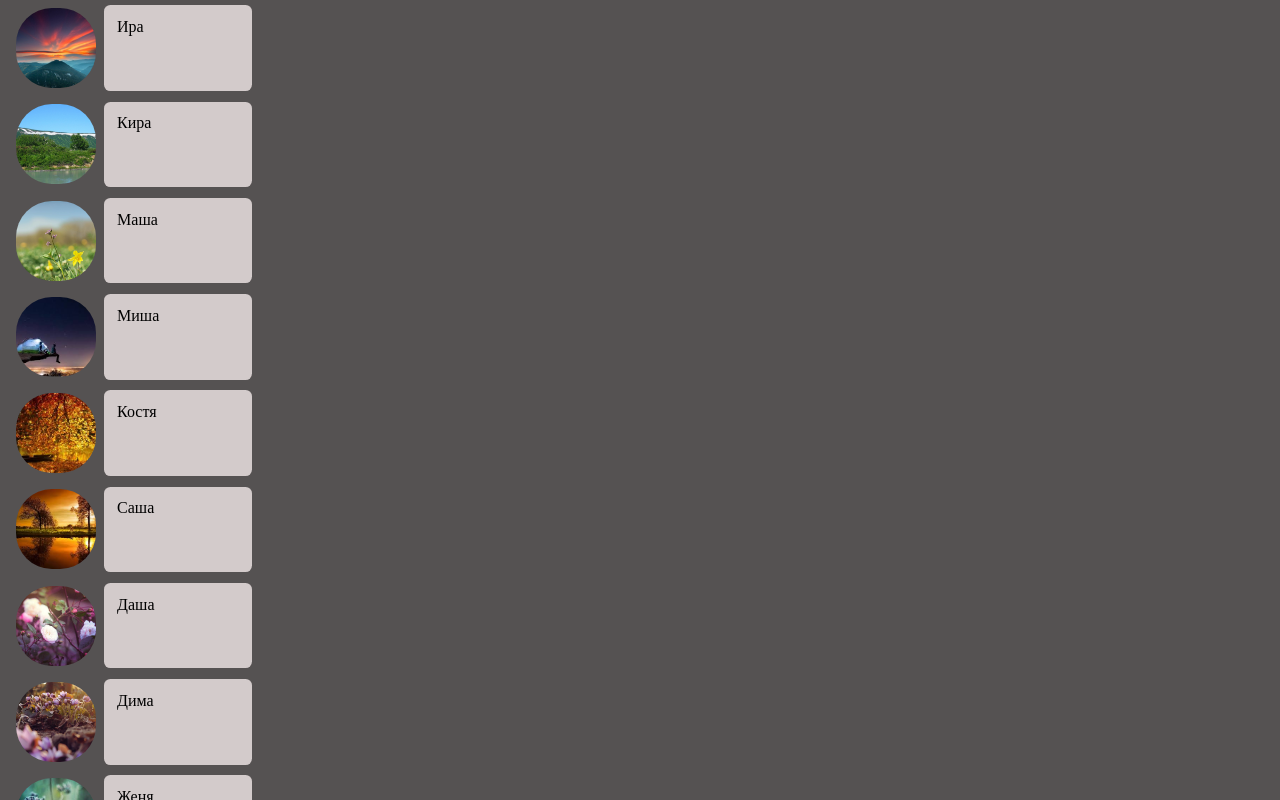
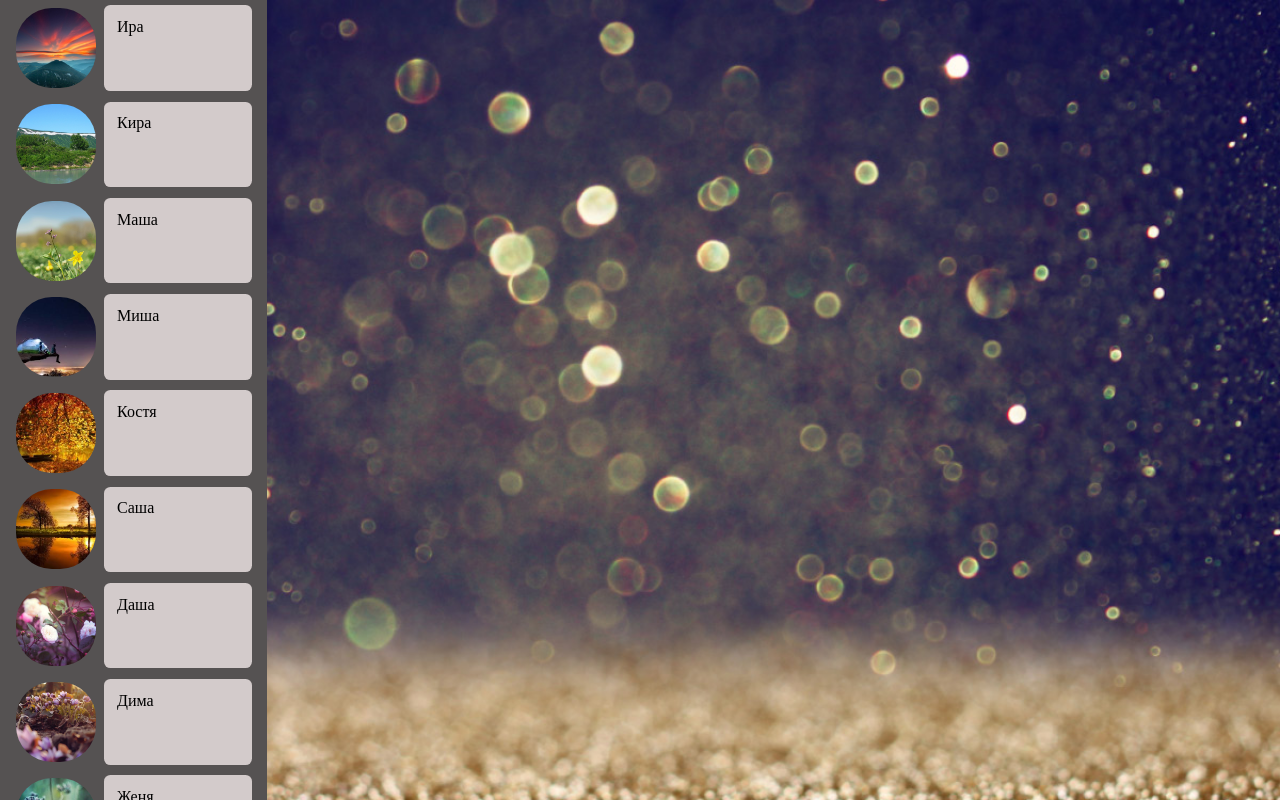
Before and after one commit to anastasiyamaltsava/SAP_HANA_Cloud_Course, a plain HTML site: page trainingLesson/task2.html in a window 1280 px wide. Shown: the top 800 px of the page. Drawn offline with Linux system fonts and the light colour scheme; the site is published under a folder, as on GitHub Pages, so addresses that start at the root find nothing.

Commit message:
Update task2.css

```diff
--- a/trainingLesson/css/task2.css
+++ b/trainingLesson/css/task2.css
@@ -47,7 +47,7 @@ img {
 
 .main {
     margin-left: 20.2%;
-    background: url("/img/background.jpg") no-repeat;
+    background: url("../img/background.jpg") no-repeat;
     background-size: cover;
     background-attachment: fixed;
     width: 81%;
```
